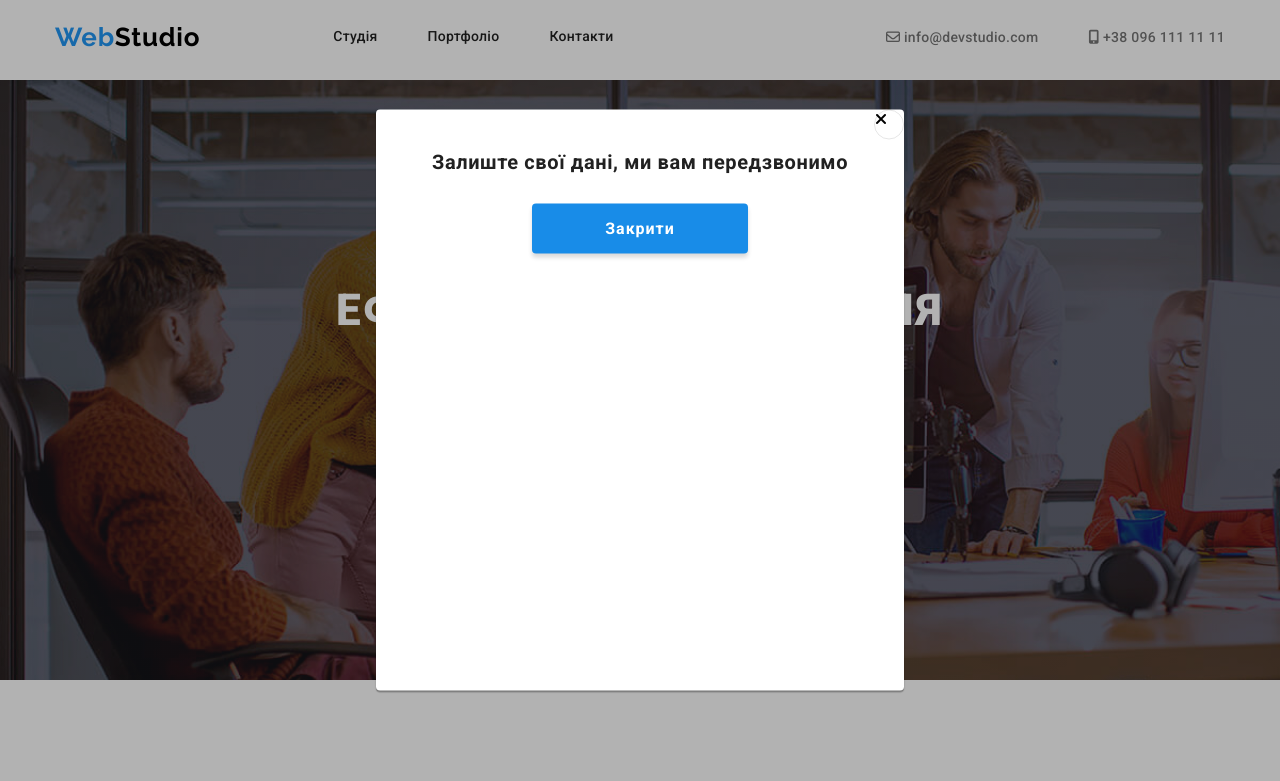
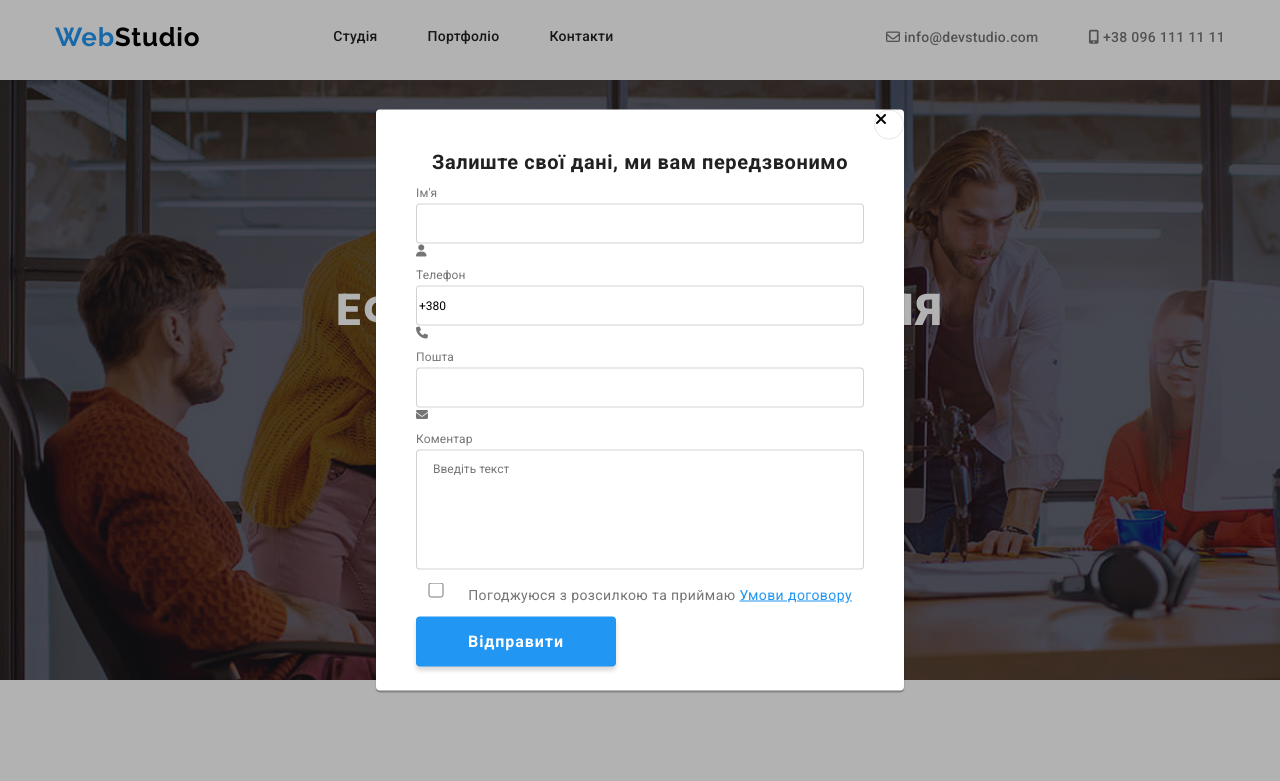
Before and after one commit to LidiiaPopadiuk/WebStudio, a plain HTML site: page index.html in a window 1280 px wide. Both pictures are taken after a click on the button "Замовити послугу". Shown: the top 781 px of the page. Drawn offline with nearby package versions, Linux system fonts and the light colour scheme.

Commit message:
feat: change modal

```diff
--- a/index.html
+++ b/index.html
@@ -57,9 +57,45 @@
           <button class="promo_btn" data-open-modal>Замовити послугу</button>
           <div class="backdrop is-hidden" data-modal>
             <div class="modal">
-              <a href="#" class="modal_link"><i class="fa-solid fa-xmark"></i></a>
-              <h2 class="modal_title">Залиште свої дані, ми вам передзвонимо</h2>
-              <button class="promo_btn" data-close-modal>Закрити</button>
+              <a href="#" class="modal_link" data-close-modal
+                ><i class="fa-solid fa-xmark"></i
+              ></a>
+              <h2 class="modal_title">
+                Залиште свої дані, ми вам передзвонимо
+              </h2>
+              <div class="modal_info">
+                <label class="modal_label">
+                  Ім'я
+                  <input class="modal_input" type="name" name="name"/>
+                  <i class="fa-solid fa-user"></i>
+                </label>
+                <label class="modal_label">
+                  Телефон
+                  <input class="modal_input" type="tel" name="tel" value="+380"/>
+                  <i class="fa-solid fa-phone"></i>
+                </label>
+                <label class="modal_label">
+                  Пошта
+                  <input class="modal_input" type="email" name="email"/>
+                  <i class="fa-solid fa-envelope"></i>
+                </label>
+                <label class="modal_label">
+                  Коментар
+                  <textarea
+                    class="modal_textarea"
+                    name="message"
+                    id="message"
+                    placeholder="Введіть текст"
+                  ></textarea>
+                </label>
+               <div class="modal_check">
+                <input type="checkbox" class="modal_checkbox" name="message">
+                <label class="modal_label-two">
+                  Погоджуюся з розсилкою та приймаю <a href="#" class="modal_checkbox-link">Умови договору</a>
+                </label>
+               </div>
+                <button class="modal_btn">Відправити</button>
+              </div>
             </div>
           </div>
         </div>
--- a/style.css
+++ b/style.css
@@ -450,6 +450,7 @@ header {
   line-height: normal;
   letter-spacing: 0.6px;
   margin: 0;
+  margin-bottom: 12px;
 }
 
 .modal {
@@ -480,3 +481,86 @@ position: absolute;
 top: 0;
 right: 0;
 }
+
+.modal_label{
+  color: var(--color-text);
+font-size: 12px;
+font-style: normal;
+font-weight: 400;
+line-height: normal;
+letter-spacing: 0.12px;
+}
+
+.modal_input{
+  width: 448px;
+height: 40px;
+border-radius: 4px;
+border: 1px solid rgba(33, 33, 33, 0.20);
+outline: none;
+margin-top: 4px;
+}
+
+.modal_textarea {
+  resize: none;
+  outline: none;
+  width: 448px;
+height: 120px;
+border-radius: 4px;
+border: 1px solid rgba(33, 33, 33, 0.20);
+margin-top: 4px;
+padding: 12px 16px;
+}
+
+.modal_info {
+  display: flex;
+  flex-direction: column;
+  gap: 10px;
+}
+
+.modal_checkbox-link {
+ color: var(--color-span);
+  font-size: 14px;
+  font-style: normal;
+  font-weight: 400;
+  line-height: 24px;
+  letter-spacing: 0.42px;
+  text-decoration-line: underline;
+}
+
+.modal_label-two {
+  color: var(--color-text);
+font-size: 14px;
+font-style: normal;
+font-weight: 400;
+line-height: 24px;
+letter-spacing: 0.42px;
+}
+
+.modal_checkbox {
+  color:var(--color-subtitle);
+  width: 16px;
+height: 15px;
+}
+
+.modal_btn {
+  color: #FFF;
+  text-align: center;
+  font-size: 16px;
+  font-style: normal;
+  font-weight: 700;
+  line-height: 30px;
+  letter-spacing: 0.96px;
+  width: 200px;
+height: 50px;
+border-radius: 4px;
+background: var(--color-span);
+box-shadow: 0px 4px 4px 0px rgba(0, 0, 0, 0.15);
+padding: 10px 52px;
+border: none;
+cursor: pointer;
+}
+
+.modal_check {
+  display: flex;
+  justify-content: space-around;
+}
```
